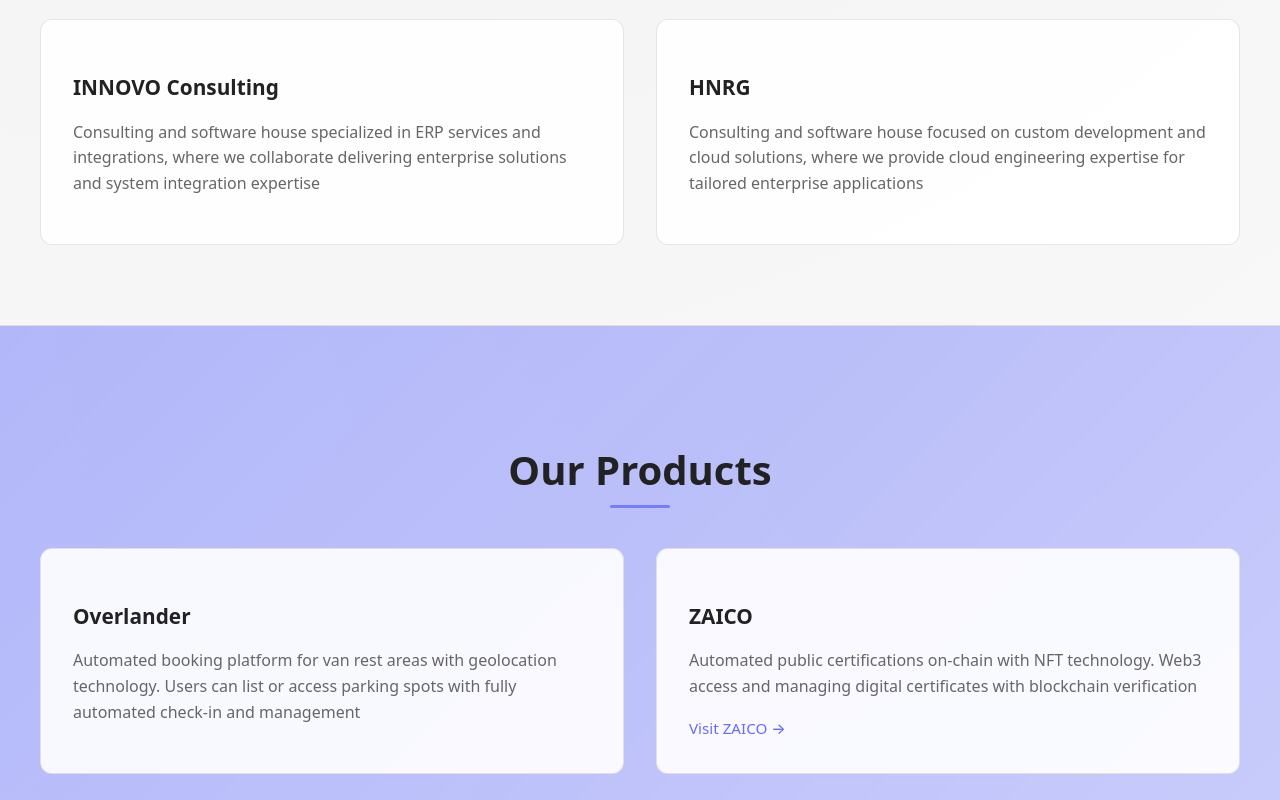
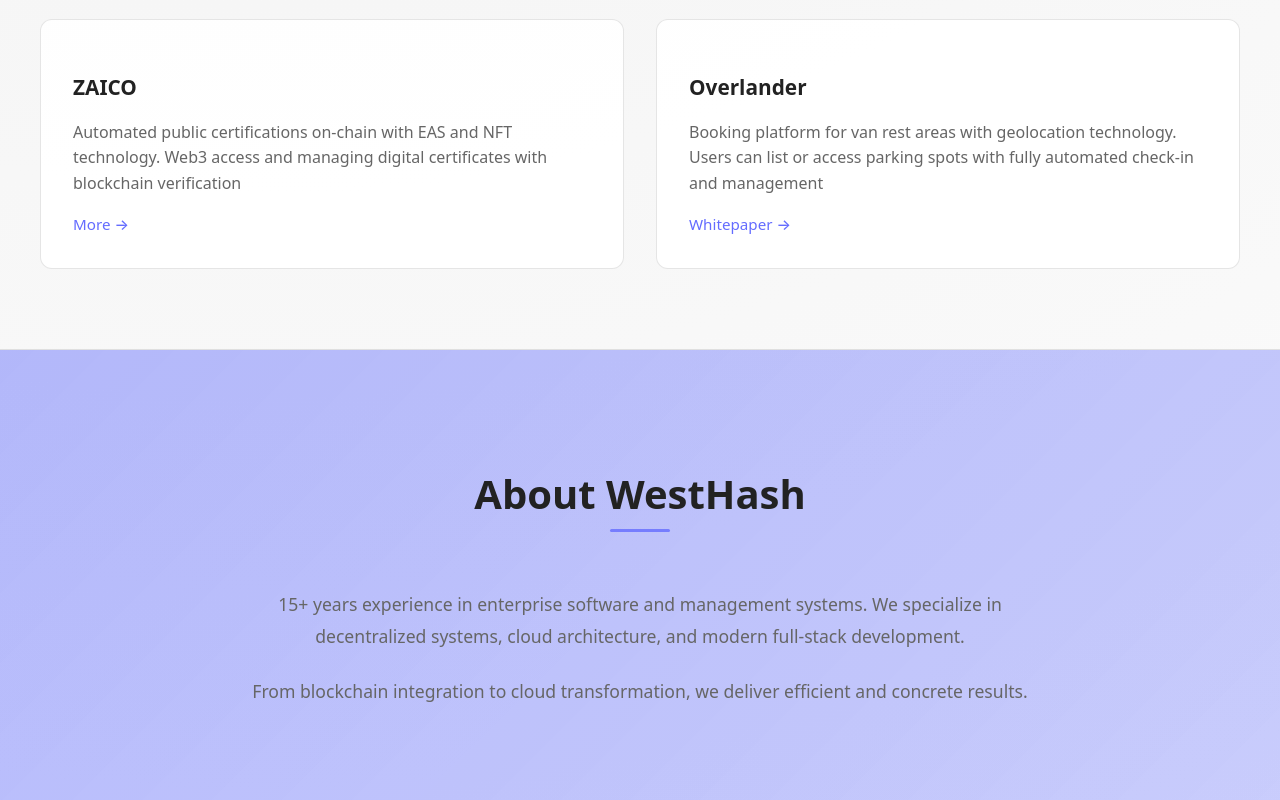
Before and after one commit to westhash/landing-page, a React (Vite) app: page / in a window 1280 px wide. Shown: the part 2120-2920 px from the top of the page. Built offline with nearby package versions, Linux system fonts and the light colour scheme.

Commit message:
refactor: remove Collaborations section and update Products section layout and content

```diff
--- a/src/App.css
+++ b/src/App.css
@@ -365,68 +365,8 @@
   z-index: 1;
 }
 
-/* Collaborations Section */
-.collaborations-grid {
-  display: grid;
-  grid-template-columns: repeat(auto-fit, minmax(280px, 1fr));
-  gap: 2rem;
-}
-
-.collaboration-card {
-  padding: 2rem;
-  background: var(--surface);
-  border-radius: 12px;
-  border: 1px solid var(--border);
-  transition: all 0.4s cubic-bezier(0.4, 0, 0.2, 1);
-  position: relative;
-  overflow: hidden;
-}
-
-.collaboration-card::after {
-  content: '';
-  position: absolute;
-  top: 0;
-  left: 0;
-  width: 100%;
-  height: 100%;
-  background: radial-gradient(circle at var(--mouse-x, 50%) var(--mouse-y, 50%), rgba(100, 108, 255, 0.08), transparent 50%);
-  opacity: 0;
-  transition: opacity 0.4s ease;
-  pointer-events: none;
-}
-
-.collaboration-card:hover {
-  border-color: var(--brand);
-  box-shadow: 0 10px 28px -8px rgba(100, 108, 255, 0.2);
-}
-
-.collaboration-card:hover::after {
-  opacity: 1;
-}
-
-.collaboration-card h3 {
-  font-size: 1.3rem;
-  margin-bottom: 1rem;
-  color: var(--text);
-  transition: color 0.3s ease;
-  position: relative;
-  z-index: 1;
-}
-
-.collaboration-card:hover h3 {
-  color: var(--brand);
-}
-
-.collaboration-card p {
-  color: var(--text-dim);
-  line-height: 1.6;
-  position: relative;
-  z-index: 1;
-}
-
 /* Our Products Section */
 .products-section {
-  background: var(--hero-bg);
 }
 
 .products-content {
@@ -441,6 +381,21 @@
   border-radius: 12px;
   border: 1px solid var(--border);
   transition: all 0.4s cubic-bezier(0.4, 0, 0.2, 1);
+  position: relative;
+  overflow: hidden;
+}
+
+.product-item::after {
+  content: '';
+  position: absolute;
+  top: 0;
+  left: 0;
+  width: 100%;
+  height: 100%;
+  background: radial-gradient(circle at var(--mouse-x, 50%) var(--mouse-y, 50%), rgba(100, 108, 255, 0.08), transparent 50%);
+  opacity: 0;
+  transition: opacity 0.4s ease;
+  pointer-events: none;
 }
 
 .product-item:hover {
@@ -449,11 +404,17 @@
   transform: translateY(-4px);
 }
 
+.product-item:hover::after {
+  opacity: 1;
+}
+
 .product-item h3 {
   font-size: 1.3rem;
   margin-bottom: 1rem;
   color: var(--text);
   transition: color 0.3s ease;
+  position: relative;
+  z-index: 1;
 }
 
 .product-item:hover h3 {
@@ -464,6 +425,8 @@
   color: var(--text-dim);
   line-height: 1.6;
   margin-bottom: 1rem;
+  position: relative;
+  z-index: 1;
 }
 
 .product-link {
@@ -483,6 +446,10 @@
 }
 
 /* About Section */
+.about-section {
+  background: var(--hero-bg);
+}
+
 .about-content {
   max-width: 800px;
   margin: 0 auto;
@@ -498,7 +465,6 @@
 
 /* Contact Section */
 .contact-section {
-  background: var(--hero-bg);
 }
 
 .contact-content {
--- a/src/App.jsx
+++ b/src/App.jsx
@@ -4,7 +4,6 @@
 import Hero from './components/Hero'
 import Features from './components/Features'
 import Services from './components/Services'
-import Collaborations from './components/Collaborations'
 import Products from './components/Products'
 import About from './components/About'
 import Contact from './components/Contact'
@@ -94,7 +93,6 @@
       <Hero paddingTop={heroPaddingTop} />
       <Features />
       <Services />
-      <Collaborations />
       <Products />
       <About />
       <Contact />
--- a/src/components/Collaborations.jsx
+++ /dev/null
@@ -1,23 +0,0 @@
-import { useMousePosition } from '../hooks/useMousePosition'
-
-export default function Collaborations() {
-  const addMouseRef = useMousePosition()
-
-  return (
-    <section id="collaborations" className="section collaborations-section">
-      <div className="container">
-        <h2 className="section-title">Main Collaborations</h2>
-        <div className="collaborations-grid">
-          <div className="collaboration-card animate-on-scroll animate-delay-1" ref={addMouseRef}>
-            <h3>INNOVO Consulting</h3>
-            <p>Consulting and software house specialized in ERP services and integrations, where we collaborate delivering enterprise solutions and system integration expertise</p>
-          </div>
-          <div className="collaboration-card animate-on-scroll animate-delay-2" ref={addMouseRef}>
-            <h3>HNRG</h3>
-            <p>Consulting and software house focused on custom development and cloud solutions, where we provide cloud engineering expertise for tailored enterprise applications</p>
-          </div>
-        </div>
-      </div>
-    </section>
-  )
-}
--- a/src/components/Products.jsx
+++ b/src/components/Products.jsx
@@ -1,17 +1,22 @@
+import { useMousePosition } from '../hooks/useMousePosition'
+
 export default function OurProducts() {
+  const addMouseRef = useMousePosition()
+
   return (
     <section id="products" className="section products-section">
       <div className="container">
         <h2 className="section-title">Our Products</h2>
         <div className="products-content">
-          <div className="product-item animate-on-scroll animate-delay-1">
+          <div className="product-item animate-on-scroll animate-delay-1" ref={addMouseRef}>
+            <h3>ZAICO</h3>
+            <p>Automated public certifications on-chain with EAS and NFT technology. Web3 access and managing digital certificates with blockchain verification</p>
+            <a href="https://zaico.westhash.io" target="_blank" rel="noopener noreferrer" className="product-link">More →</a>
+          </div>
+          <div className="product-item animate-on-scroll animate-delay-2" ref={addMouseRef}>
             <h3>Overlander</h3>
-            <p>Automated booking platform for van rest areas with geolocation technology. Users can list or access parking spots with fully automated check-in and management</p>
-          </div>
-          <div className="product-item animate-on-scroll animate-delay-2">
-            <h3>ZAICO</h3>
-            <p>Automated public certifications on-chain with NFT technology. Web3 access and managing digital certificates with blockchain verification</p>
-            <a href="https://zaico.westhash.io" target="_blank" rel="noopener noreferrer" className="product-link">Visit ZAICO →</a>
+            <p>Booking platform for van rest areas with geolocation technology. Users can list or access parking spots with fully automated check-in and management</p>
+            <a href="https://overlander.westhash.io/#whitepaper" target="_blank" rel="noopener noreferrer" className="product-link">Whitepaper →</a>
           </div>
         </div>
       </div>
```
